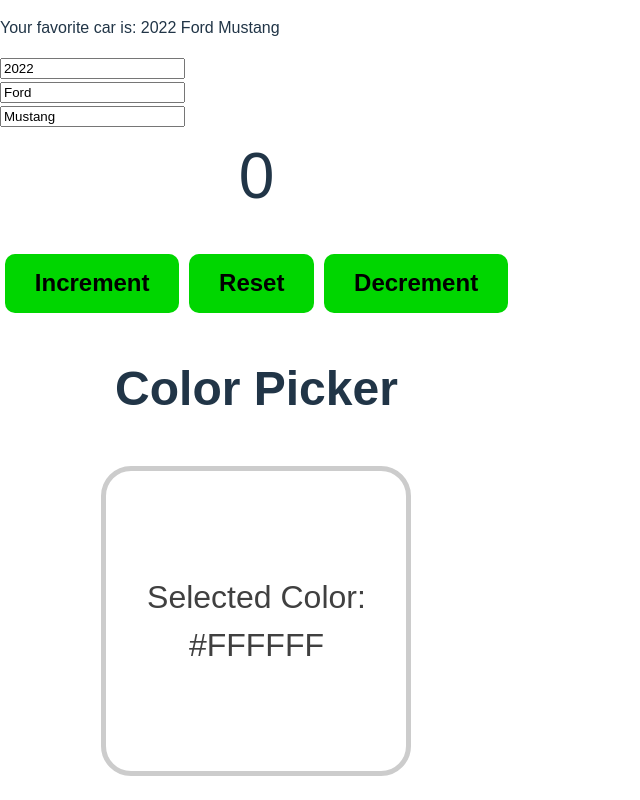
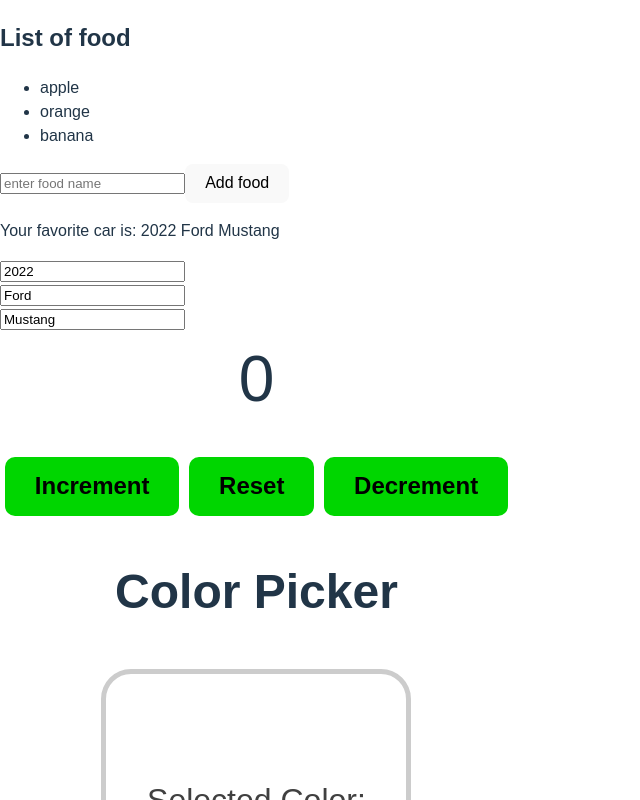
Before and after one commit to niklonberg/bro-code-react-course, a React (Vite) app: page / in a window 1280 px wide. Shown: the top 800 px of the page, without its empty margins (0-640 px from the left). Built offline with nearby package versions, Linux system fonts and the light colour scheme.

Commit message:
add UpdateArray.tsx

```diff
--- a/src/App.tsx
+++ b/src/App.tsx
@@ -15,6 +15,7 @@
 import ColorPicker from "./components/ColorPicker.js";
 import CounterUpdateFnsExample from "./components/UpdateFunction.js";
 import UpdateObject from "./components/UpdateObjects.js";
+import UpdateArray from "./components/UpdateArray.js";
 
 function App() {
   const fruits = [
@@ -35,6 +36,7 @@
 
   return (
     <>
+      <UpdateArray />
       <UpdateObject />
       <CounterUpdateFnsExample />
       <ColorPicker />
--- /dev/null
+++ b/src/components/UpdateArray.tsx
@@ -0,0 +1,33 @@
+import { useState } from "react";
+
+function UpdateArray() {
+  const [foods, setFoods] = useState(["apple", "orange", "banana"]);
+
+  function handleAddFood() {
+    const newFood = (document.getElementById("foodInput") as HTMLInputElement)
+      .value;
+    (document.getElementById("foodInput") as HTMLInputElement).value = "";
+    setFoods((f) => [...f, newFood]);
+  }
+
+  function handleRemoveFood(index: number) {
+    setFoods(foods.filter((_, i) => i !== index));
+  }
+
+  return (
+    <div>
+      <h2>List of food</h2>
+      <ul>
+        {foods.map((food, index) => (
+          <li key={index} onClick={() => handleRemoveFood(index)}>
+            {food}
+          </li>
+        ))}
+      </ul>
+      <input type="text" id="foodInput" placeholder="enter food name" />
+      <button onClick={handleAddFood}>Add food</button>
+    </div>
+  );
+}
+
+export default UpdateArray;
```
